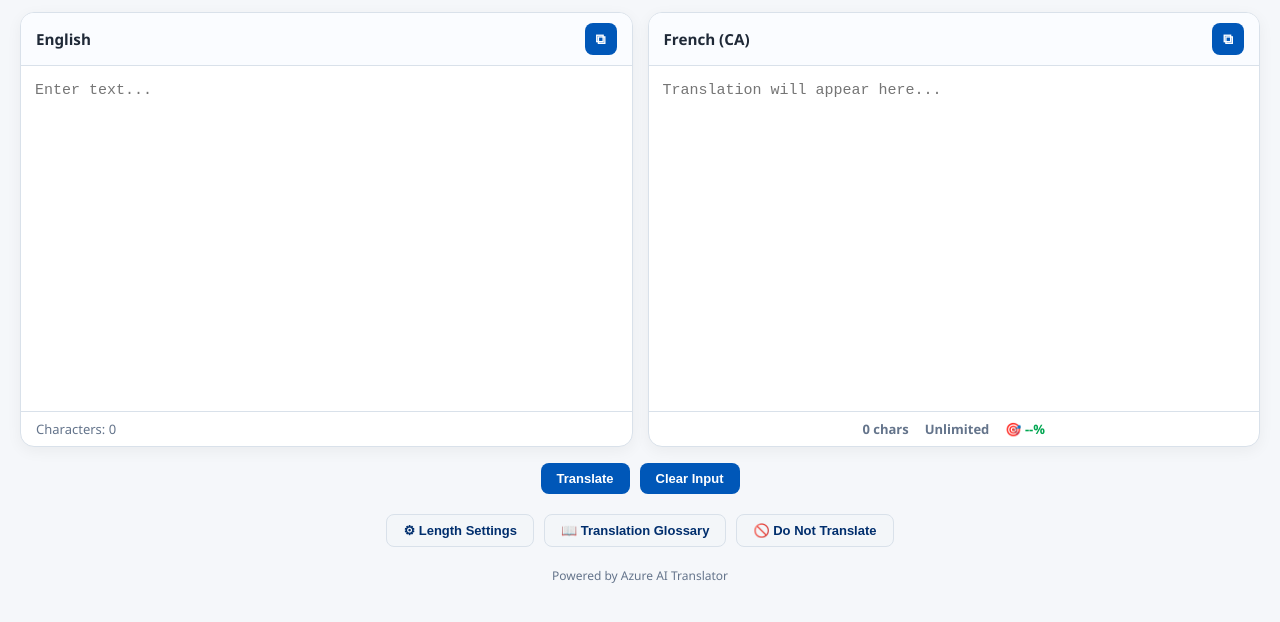
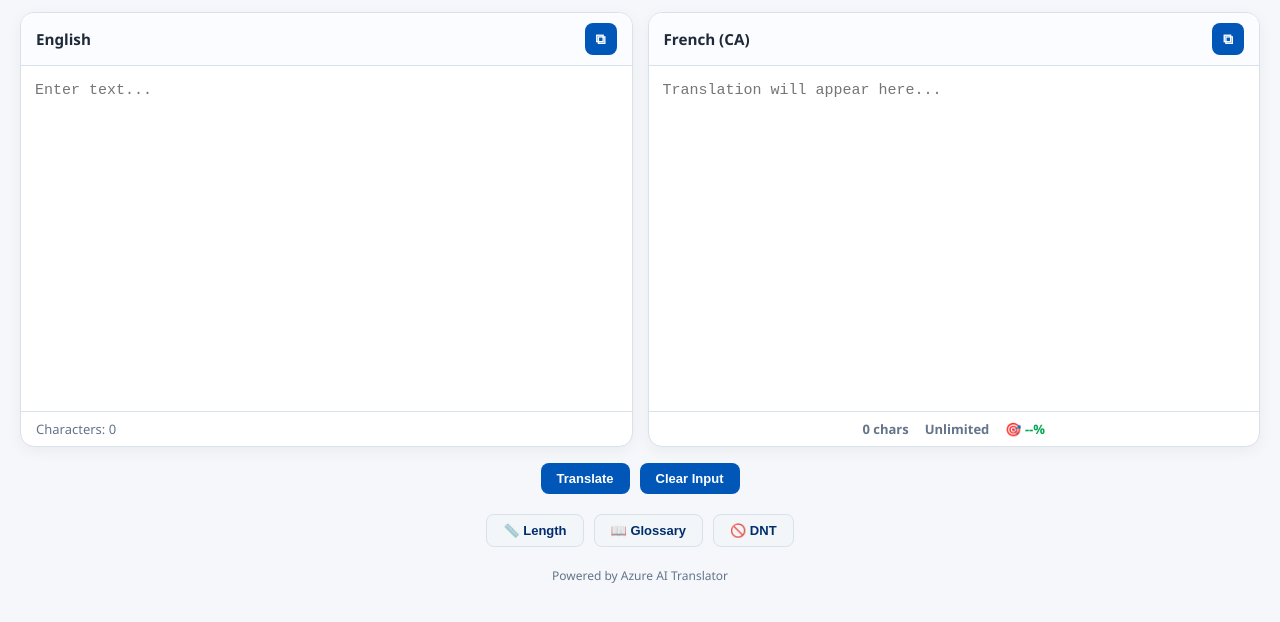
Before and after one commit to aditony-prog/english-canadian-french-translator, a plain HTML site: page index.html in a window 1280 px wide. Shown: the part 78-700 px from the top of the page. Drawn offline with Linux system fonts and the light colour scheme.

Commit message:
Update index.html

```diff
--- a/index.html
+++ b/index.html
@@ -142,15 +142,15 @@
         <div class="actions toolbar">
 
             <button id="openLengthBtn">
-                ⚙ Length Settings
+                📏 Length
             </button>
 
             <button id="openGlossaryBtn">
-                📖 Translation Glossary
+                📖 Glossary
             </button>
 
             <button id="openDntBtn">
-                🚫 Do Not Translate
+                🚫 DNT
             </button>
 
         </div>
```
